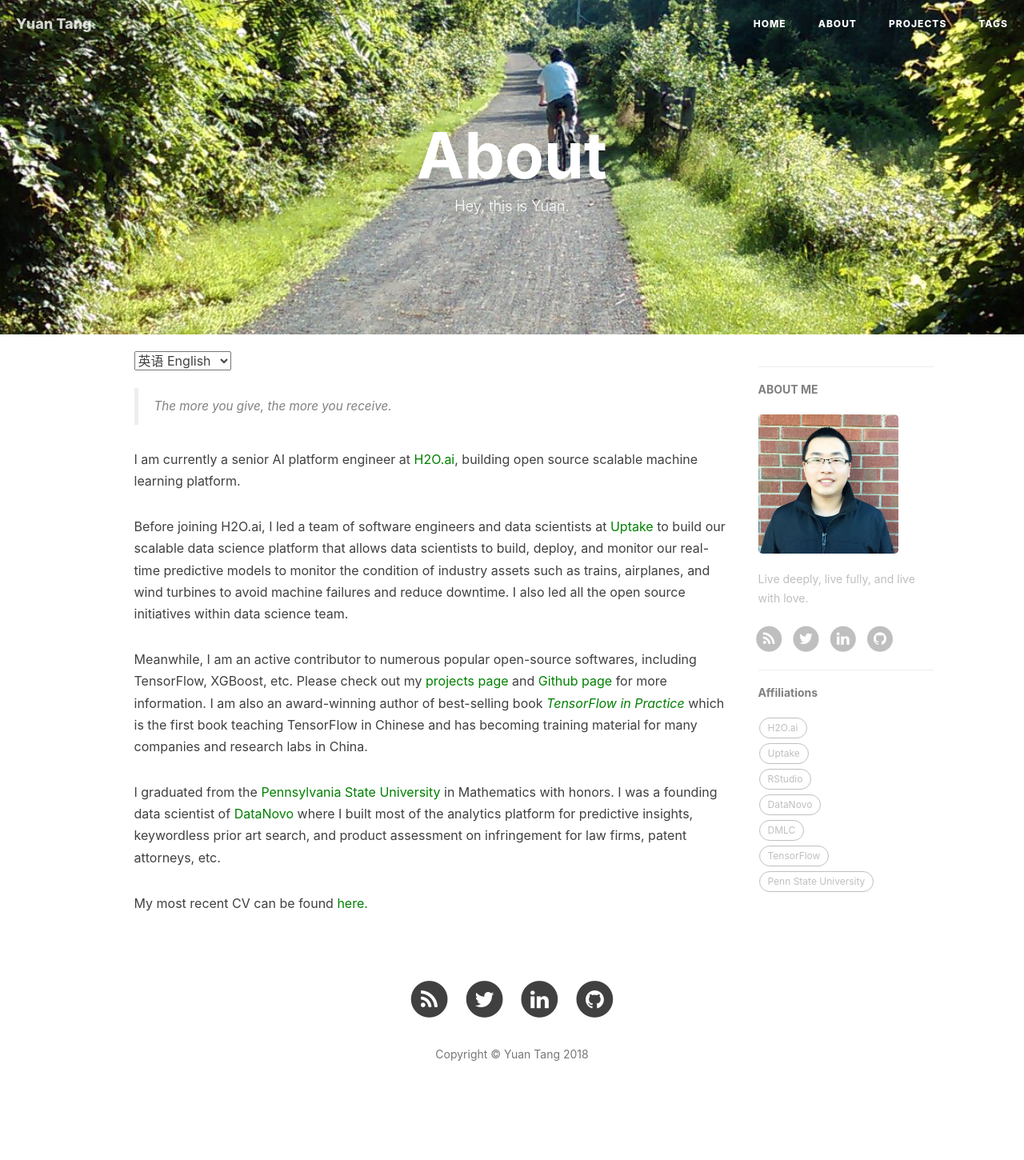
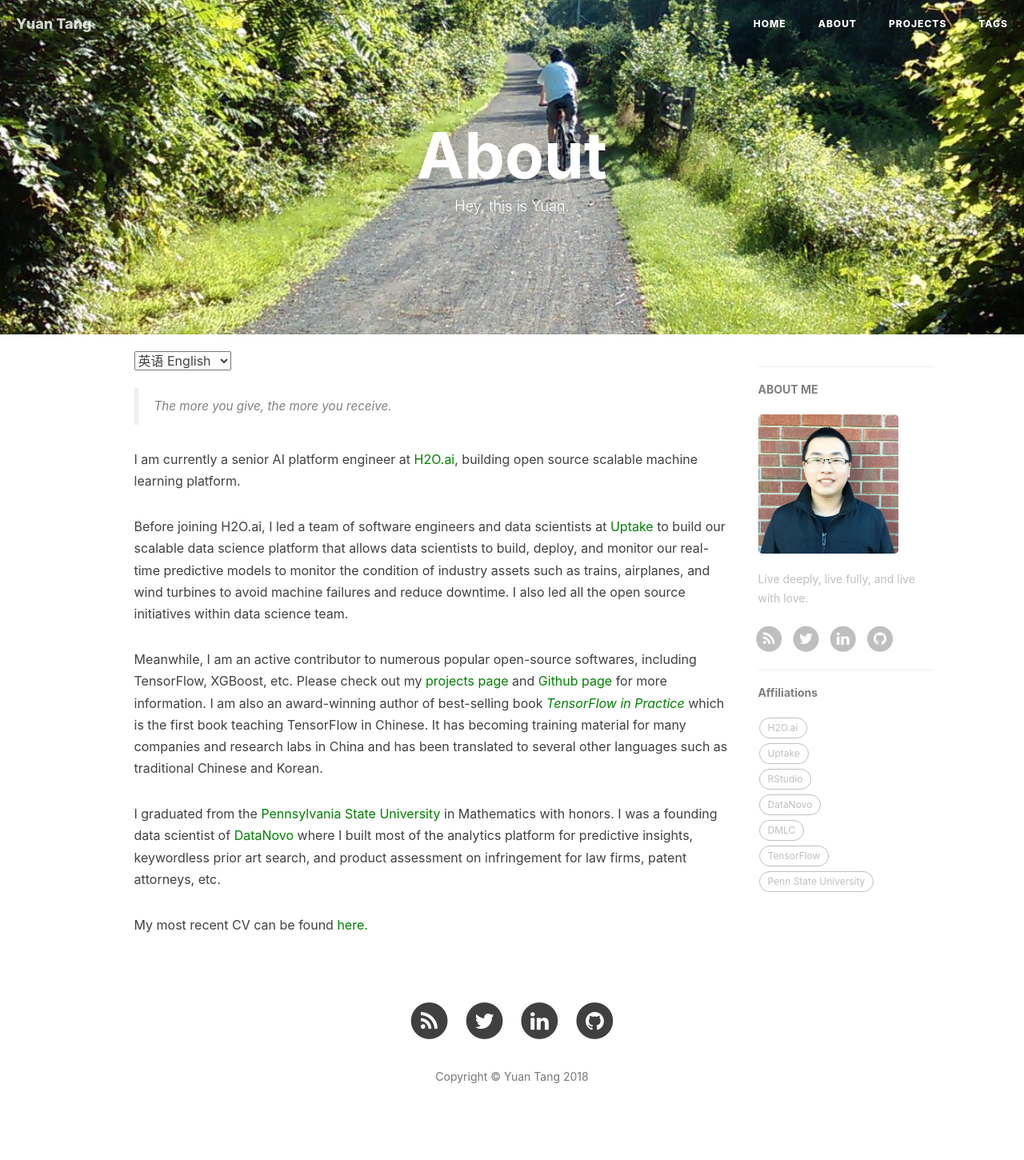
Before and after one commit to terrytangyuan/terrytangyuan.github.com, a Jekyll site: the page built from about.html, in a window 1280 px wide. Shown: the whole page at 80% size. Built offline with Jekyll 4.4.1, drawn with Linux system fonts in a browser that asks for light colours; nearby versions of some CDN libraries; comment, search, counter and statistics services are not loaded; before the commit the page ends 1422 px from its top, so only the background shows below that.

Commit message:
Update about.html

```diff
--- a/about.html
+++ b/about.html
@@ -24,7 +24,7 @@
 
     <p> Before joining H2O.ai, I led a team of software engineers and data scientists at <a href="http://uptake.com" style="color:green;">Uptake</a> to build our scalable data science platform that allows data scientists to build, deploy, and monitor our real-time predictive models to monitor the condition of industry assets such as trains, airplanes, and wind turbines to avoid machine failures and reduce downtime. I also led all the open source initiatives within data science team.</p>
 
-    <p>Meanwhile, I am an active contributor to numerous popular open-source softwares, including TensorFlow, XGBoost, etc. Please check out my <a href="http://terrytangyuan.github.io/projects/" style="color:green";>projects page</a> and <a href="http://github.com/terrytangyuan/" style="color:green";>Github page</a> for more information. I am also an award-winning author of best-selling book <a href="../2017/02/12/tensorflow-in-practice-book-chinese/" style="color:green;"><i>TensorFlow in Practice </i> </a> which is the first book teaching TensorFlow in Chinese and has becoming training material for many companies and research labs in China.
+    <p>Meanwhile, I am an active contributor to numerous popular open-source softwares, including TensorFlow, XGBoost, etc. Please check out my <a href="http://terrytangyuan.github.io/projects/" style="color:green";>projects page</a> and <a href="http://github.com/terrytangyuan/" style="color:green";>Github page</a> for more information. I am also an award-winning author of best-selling book <a href="../2017/02/12/tensorflow-in-practice-book-chinese/" style="color:green;"><i>TensorFlow in Practice </i> </a> which is the first book teaching TensorFlow in Chinese. It has becoming training material for many companies and research labs in China and has been translated to several other languages such as traditional Chinese and Korean.
     </p>
 
     <p>I graduated from the <a href="http://psu.edu" style="color:green;">Pennsylvania State University</a> in Mathematics with honors. I was a founding data scientist of <a href="http://datanovo.com" style="color:green;">DataNovo</a> where I built most of the analytics platform for predictive insights, keywordless prior art search, and product assessment on infringement for law firms, patent attorneys, etc.  </p>
@@ -45,7 +45,7 @@
 
     <p>在加入 H2O.ai 之前，我在<a href="http://uptake.com" style="color:green;"> Uptake </a>带领软件工程和数据科学团队建立可扩展数据科学平台，从而使数据科学家们能更快更好地建立，部署，和监控我们大规模的实时预测模型。我们的平台主要用来监控大型工业领域机械的健康状况，比如铁路、航空以及能源行业，以便更好的预测机械故障和避免停机现象。我也是公司所有开源项目的负责人。</p>
 
-    <p>与此同时，我一直积极参与开源软件的开发，包括 TensorFlow、XGBoost、MXNet等。请点击<a href="http://terrytangyuan.github.io/projects/" style="color:green";> Projects页面</a>和<a href="http://github.com/terrytangyuan/" style="color:green";> Github页面</a>了解更多相关内容。我也是畅销书<a href="../2017/02/12/tensorflow-in-practice-book-chinese/" style="color:green;"><i> TensorFlow实战</i> </a>的作者，并获得优秀作者的称号。这本书是第一本教 TensorFlow 的中文书，已成为许多中国公司和研究机构的教导材料的首选。</p>
+    <p>与此同时，我一直积极参与开源软件的开发，包括 TensorFlow、XGBoost、MXNet等。请点击<a href="http://terrytangyuan.github.io/projects/" style="color:green";> Projects页面</a>和<a href="http://github.com/terrytangyuan/" style="color:green";> Github页面</a>了解更多相关内容。我也是畅销书<a href="../2017/02/12/tensorflow-in-practice-book-chinese/" style="color:green;"><i> TensorFlow实战</i> </a>的作者，并获得优秀作者的称号。这本书是第一本教 TensorFlow 的中文书，已成为许多中国公司和研究机构的教导材料的首选，并且已被翻译成繁体中文、韩语等其他语言。</p>
 
     <p>我从<a href="http://psu.edu" style="color:green;">宾夕法尼亚州立大学</a>获得荣誉数学学位。在这期间，我成为了<a href="http://datanovo.com" style="color:green;"> DataNovo </a>的核心创始成员，搭建了DataNovo的法律数据分析平台的很大一部分，包括专利数据挖掘、无关键字现有技术搜索、策略推荐等。</p>
 
```
